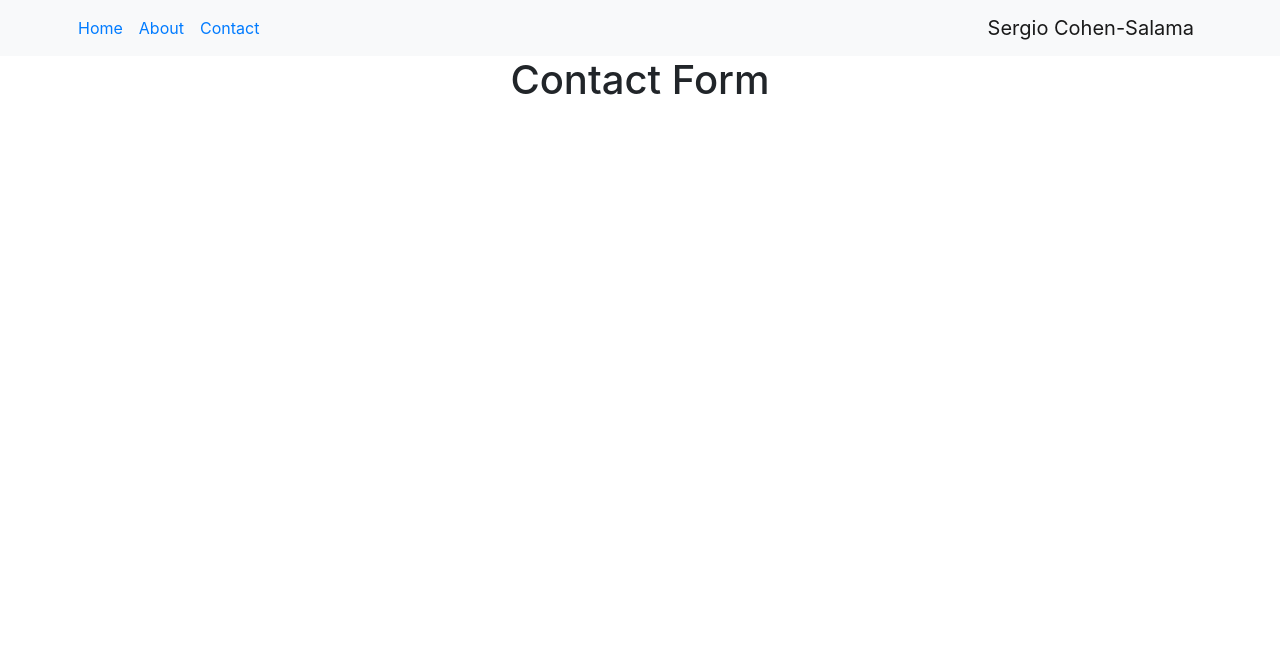
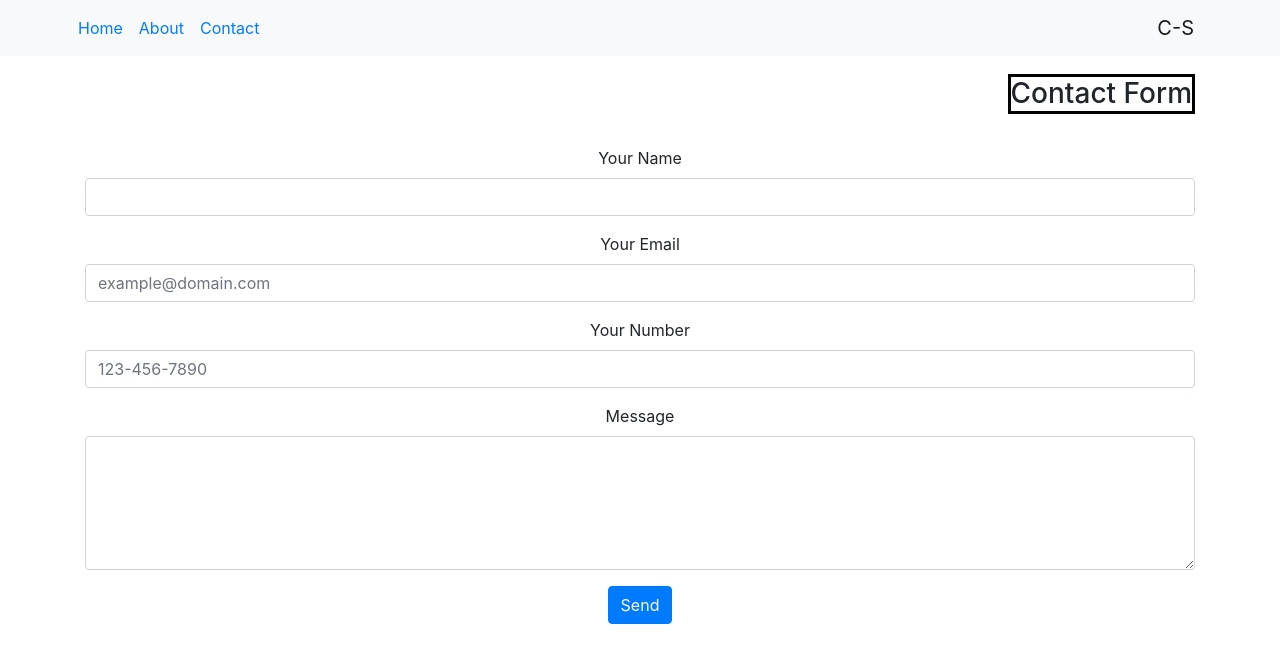
Before and after one commit to sergiocohens/Personal-Portfolio-Website, a React (Create React App) app: page /personal-portfolio-website/contact in a window 1280 px wide. Shown: the top 662 px of the page. Built offline with nearby package versions, Linux system fonts and the light colour scheme.

Commit message:
basic site structure

```diff
--- a/src/App.css
+++ b/src/App.css
@@ -1,3 +1,19 @@
 .App {
-  text-align: center;
+  text-align: center
 }
+
+.right {
+  display: flex;
+  justify-content: flex-end;
+}
+
+.title {
+  display: inline-flex;
+  border-color: black;
+  border-style: solid;
+}
+
+.left {
+  display: flex;
+  justify-content: flex-start;
+}
--- a/src/App.js
+++ b/src/App.js
@@ -10,7 +10,7 @@ function App() {
   return (
     <div className="App">
     <Container fluid='true'>
-      <Navbar sticky='top' bg='light'>
+      <Navbar fixed='top' bg='light'>
         <Container>
         <Nav>
           <Nav.Link>
@@ -20,10 +20,10 @@ function App() {
             <Link to='/personal-portfolio-website/about'>About</Link>
           </Nav.Link>
           <Nav.Link>
-            <Link to='/personal-portfolio-website/contact'>Contact{' '}</Link>
+            <Link to='/personal-portfolio-website/contact'>Contact</Link>
           </Nav.Link>
         </Nav>
-        <Navbar.Brand>Sergio Cohen-Salama</Navbar.Brand>
+        <Navbar.Brand>C-S</Navbar.Brand>
         </Container>
       </Navbar>
     </Container>
--- a/src/Components/About.jsx
+++ b/src/Components/About.jsx
@@ -1,8 +1,28 @@
 import React from 'react'
+import { Container, Card, Image } from 'react-bootstrap'
+import pic from '../assets/c-s.jpg'
 
 const About = () => {
   return (
-    <h1>About</h1>
+    <Container>
+      <br/>
+      <div className='right'>
+        <h3 className='title'>About Me</h3>
+      </div>
+      <br/>
+      <Card>
+        <br/>
+        <Image style={{width:'50%', height:'auto'}} className='mx-auto d-block' roundedCircle src={pic}/>
+        <Card.Body>
+          <br/>
+          <p>Hey, I'm Sergio!</p>
+          <p>Soon after moving to the US from my beloved Argentina, started this coding journey that I'm actually really enjoying.</p>
+          <p>In seek of guidance, found Pursuit, a non-profit organization based in Queens, NY, that provided me with awesome support for this experience which has been such a challenging one!</p>
+          <p>Now ready to join the coding community and keep thriving for more user inclusive and earth-committed applications that take advantage of the incredibly powerful tools that internet and cellphone technologies represent.</p>
+        </Card.Body>
+      </Card>
+      <br/>
+    </Container>
   )
 }
 
--- a/src/Components/Contact.jsx
+++ b/src/Components/Contact.jsx
@@ -1,9 +1,54 @@
 import React from 'react'
+import { Container, Form, Button} from 'react-bootstrap'
 
-const Contact = () => {
-  return (
-    <h1>Contact Form</h1>
-  )
+class Contact extends React.Component {
+  state = {
+    thanks: false
+  }
+
+  handleSubmit = async (event) => {
+   const form = event.currentTarget;
+   if (form.checkValidity() === false) {
+    event.preventDefault()
+   }
+   await this.setState({
+     thanks: true
+   })
+ }
+
+
+  render() {
+    return (
+      <Container>
+        <br/>
+        <div className='right'>
+          <h3 className='title'>Contact Form</h3>
+        </div>
+        <br/>
+        <Form onSubmit={this.handleSubmit}>
+          <Form.Group>
+              <Form.Label>Your Name</Form.Label>
+              <Form.Control required type="text"/>
+          </Form.Group>
+          <Form.Group>
+              <Form.Label>Your Email</Form.Label>
+              <Form.Control required type="email" placeholder='example@domain.com'/>
+          </Form.Group>
+          <Form.Group>
+              <Form.Label>Your Number</Form.Label>
+              <Form.Control required type="tel" placeholder='123-456-7890' pattern="[0-9]{3}-[0-9]{3}-[0-9]{4}"/>
+          </Form.Group>
+          <Form.Group>
+              <Form.Label>Message</Form.Label>
+              <Form.Control required as='textarea' rows="5"/>
+          </Form.Group>
+          <Button type="submit" variant="primary">Send</Button>
+        </Form>
+        <br/>
+        {(this.state.thanks ? <p>Thanks!</p> : <p></p>)}
+      </Container>
+    )
+  }
 }
 
 export default Contact
--- a/src/Components/Home.jsx
+++ b/src/Components/Home.jsx
@@ -1,8 +1,60 @@
 import React from 'react'
+import { Jumbotron, Media, Container, Nav, Image } from 'react-bootstrap'
 
 const Home = () => {
   return (
-    <h1>Projects</h1>
+    <Container>
+      <br/>
+      <div className='right'>
+        <h3 className='title'>Projects</h3>
+      </div>
+      <br/>
+      <Jumbotron>
+        <Media>
+          <Image
+            style={{width:'50%', height:'auto'}}
+            src='https://cdn.shopify.com/s/files/1/0533/2089/files/placeholder-images-image_large.png?format=jpg&quality=90&v=1530129081'
+            alt='placeholder'
+          />
+          <Media.Body>
+            <h5>Project Name</h5>
+            <p>this project is about this and that</p>
+            <Nav.Link>Github</Nav.Link>
+            <Nav.Link>Heroku</Nav.Link>
+          </Media.Body>
+        </Media>
+      </Jumbotron>
+      <Jumbotron>
+        <Media>
+          <Image
+            style={{width:'50%', height:'auto'}}
+            src='https://cdn.shopify.com/s/files/1/0533/2089/files/placeholder-images-image_large.png?format=jpg&quality=90&v=1530129081'
+            alt='placeholder'
+          />
+          <Media.Body>
+            <h5>Project Name</h5>
+            <p>this project is about this and that</p>
+            <Nav.Link>Github</Nav.Link>
+            <Nav.Link>Heroku</Nav.Link>
+          </Media.Body>
+        </Media>
+      </Jumbotron>
+      <Jumbotron>
+        <Media>
+          <Image
+            style={{width:'50%', height:'auto'}}
+            src='https://cdn.shopify.com/s/files/1/0533/2089/files/placeholder-images-image_large.png?format=jpg&quality=90&v=1530129081'
+            alt='placeholder'
+          />
+          <Media.Body>
+            <h5>Project Name</h5>
+            <p>this project is about this and that</p>
+            <Nav.Link>Github</Nav.Link>
+            <Nav.Link>Heroku</Nav.Link>
+          </Media.Body>
+        </Media>
+      </Jumbotron>
+    </Container>
   )
 }
 
--- a/src/index.css
+++ b/src/index.css
@@ -1,4 +1,5 @@
 body {
+  padding-top: 50px;
   margin: 0;
   font-family: -apple-system, BlinkMacSystemFont, 'Segoe UI', 'Roboto', 'Oxygen',
     'Ubuntu', 'Cantarell', 'Fira Sans', 'Droid Sans', 'Helvetica Neue',
```
Also changed, not shown: 1 other file (tests, documents, lock files or other folders).
